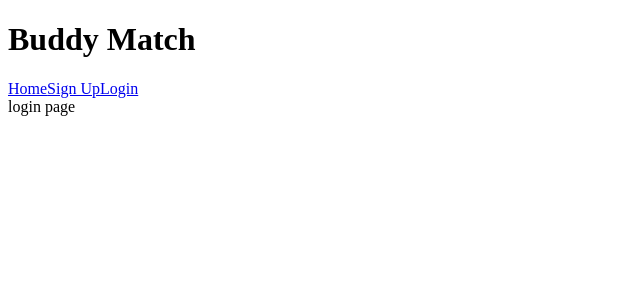
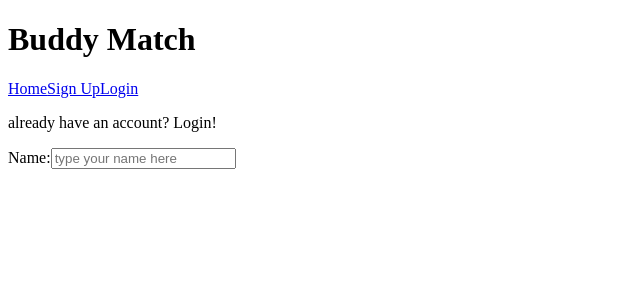
Before and after one commit to Huntysaurus/phase-2-project-react, a React (Create React App) app: page /login in a window 1280 px wide. Shown: the top 300 px of the page, without its empty margins (0-640 px from the left). Built offline with nearby package versions, Linux system fonts and the light colour scheme; data requests are answered from the project's data file.

Commit message:
creating basic form for login. Going to try and move state variables of other form to app level and use in login

```diff
--- a/src/components/App.js
+++ b/src/components/App.js
@@ -60,7 +60,7 @@ function App() {
                     <ProfileForm onProfileFormSubmit={handleUserProfile} profiles={profiles} user={user} />
                 </Route>
                 <Route exact path="/login">
-                    <Login />
+                    <Login user={user} profiles={profiles}/>
                 </Route>
             </Switch>
             }
--- a/src/components/Login.js
+++ b/src/components/Login.js
@@ -1,8 +1,20 @@
 import React from "react";
 
-function Login() {
+function Login({user, profiles}) {
     return (
-        "login page"
+        <>
+            <div>
+                <p>already have an account? Login!</p>
+            </div>
+            <form>
+            <label>
+                    Name:
+                    <input type='text'
+                    placeholder='type your name here'
+                    />
+                </label>
+            </form>
+        </>
     )
 }
 
```
